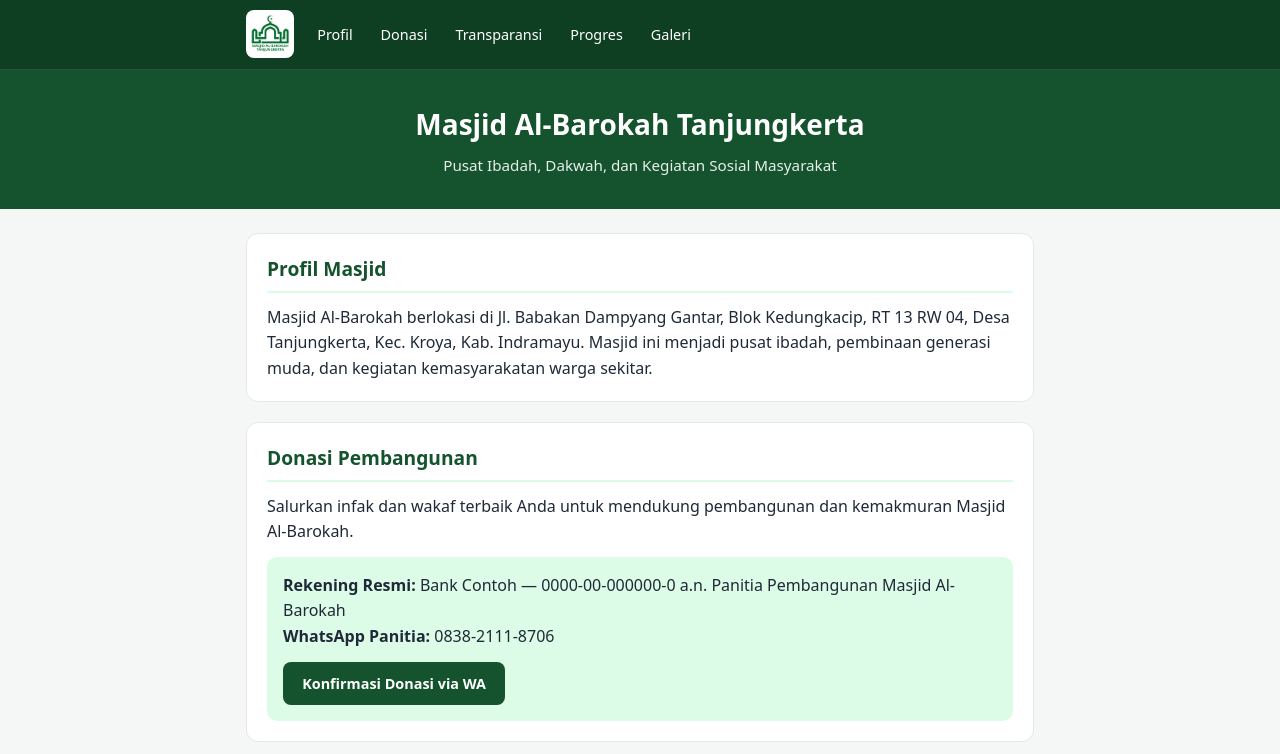
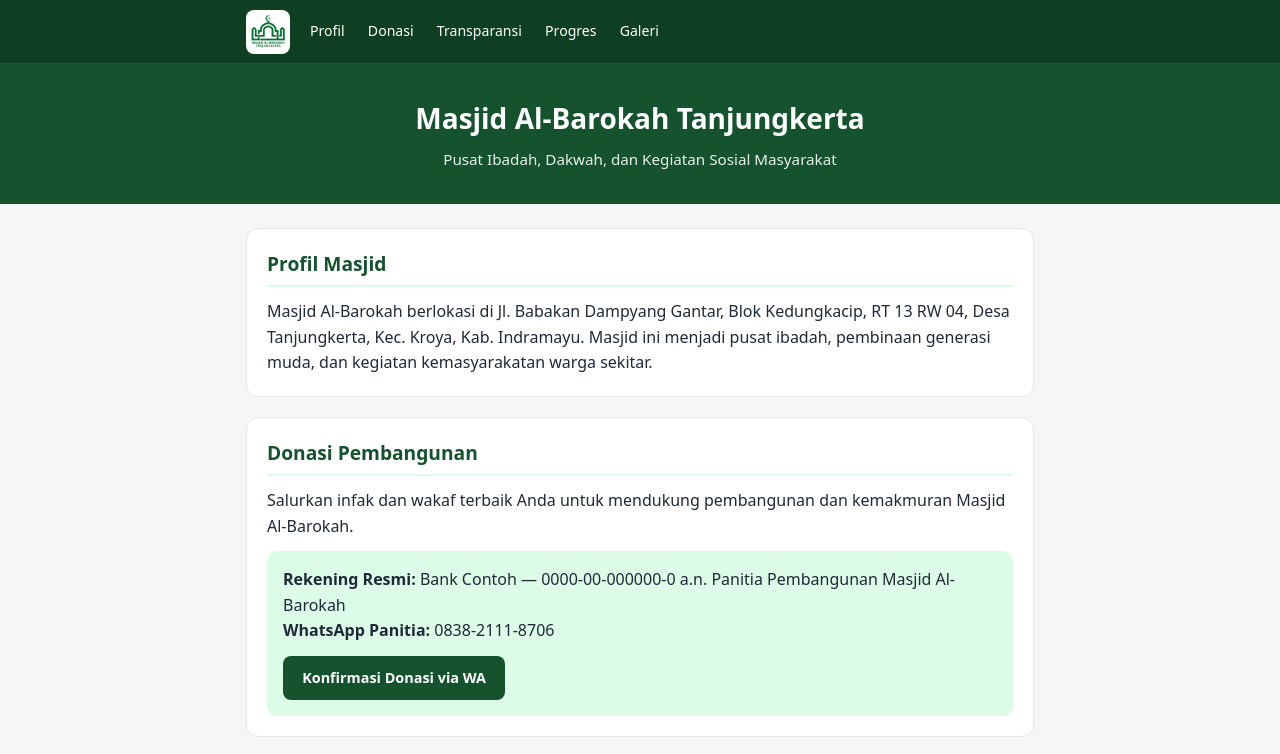
Before and after one commit to katcip87/pembangunan-masjid-al-barokah, a plain HTML site: page index.html in a window 1280 px wide. Shown: the top 754 px of the page. Drawn offline with Linux system fonts and the light colour scheme.

Commit message:
Refactor navbar styles for better layout
Adjusted navbar styles including padding, gap, and logo size.

```diff
--- a/index.html
+++ b/index.html
@@ -33,7 +33,7 @@
       line-height: 1.6;
     }
 
-    /* Navbar Rata Kiri + Logo */
+        /* Navbar Rata Sejajar dengan Logo */
     nav {
       background-color: var(--primary-dark);
       position: sticky;
@@ -45,12 +45,18 @@
     .nav-container {
       max-width: 820px;
       margin: 0 auto;
-      padding: 0.65rem 1rem;
+      padding: 0.6rem 1rem;
       display: flex;
-      flex-wrap: wrap;
+      flex-wrap: nowrap;
       align-items: center;
       justify-content: flex-start;
-      gap: 0.75rem;
+      gap: 0.65rem;
+      overflow-x: auto;
+      scrollbar-width: none;
+    }
+
+    .nav-container::-webkit-scrollbar {
+      display: none;
     }
 
     .nav-logo {
@@ -63,20 +69,35 @@
     }
 
     .nav-logo img {
-      height: 40px;
+      height: 36px;
       width: auto;
       display: block;
     }
 
     .nav-links {
       display: flex;
-      flex-wrap: wrap;
+      flex-wrap: nowrap;
       align-items: center;
       justify-content: flex-start;
-      gap: 0.35rem;
+      gap: 0.25rem;
+      white-space: nowrap;
     }
 
     .nav-links a {
+      color: #ffffff;
+      text-decoration: none;
+      font-size: 0.88rem;
+      font-weight: 500;
+      padding: 0.4rem 0.6rem;
+      border-radius: 6px;
+      transition: background-color 0.2s;
+    }
+
+    .nav-links a:hover,
+    .nav-links a:focus {
+      background-color: var(--primary);
+    }
+ {
       color: #ffffff;
       text-decoration: none;
       font-size: 0.9rem;
```
